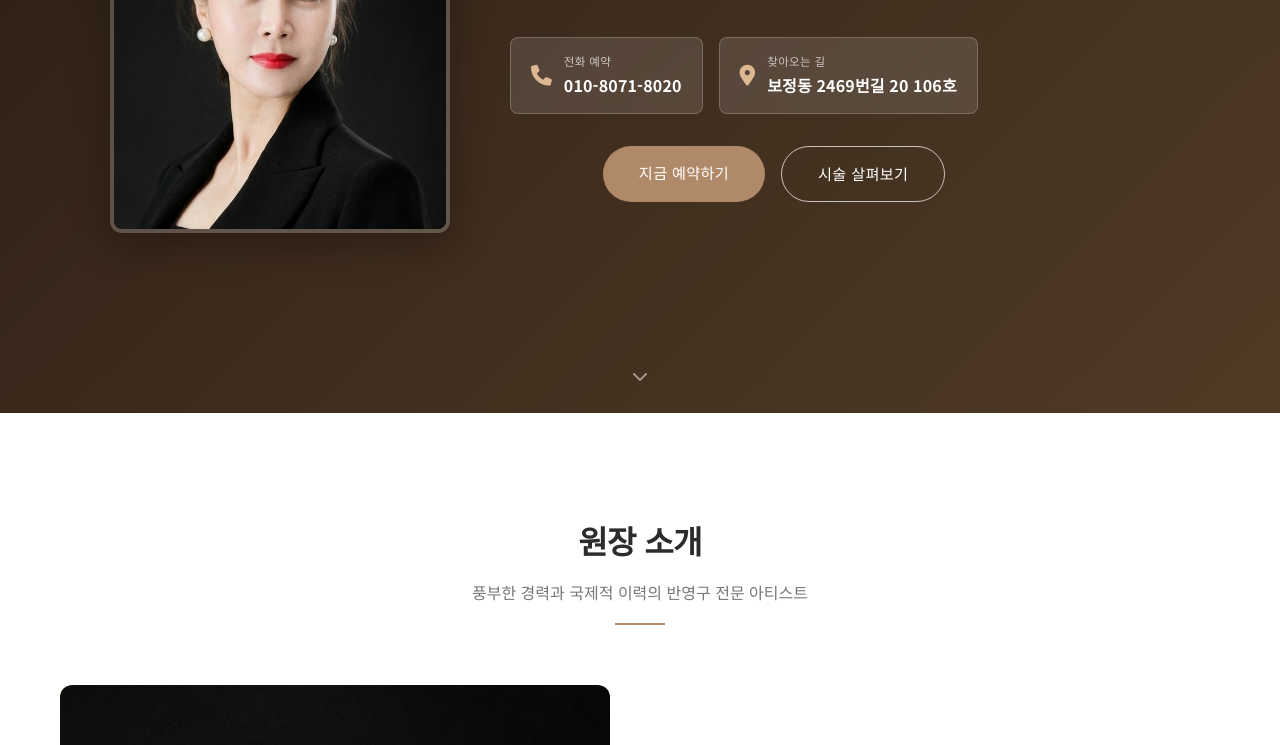
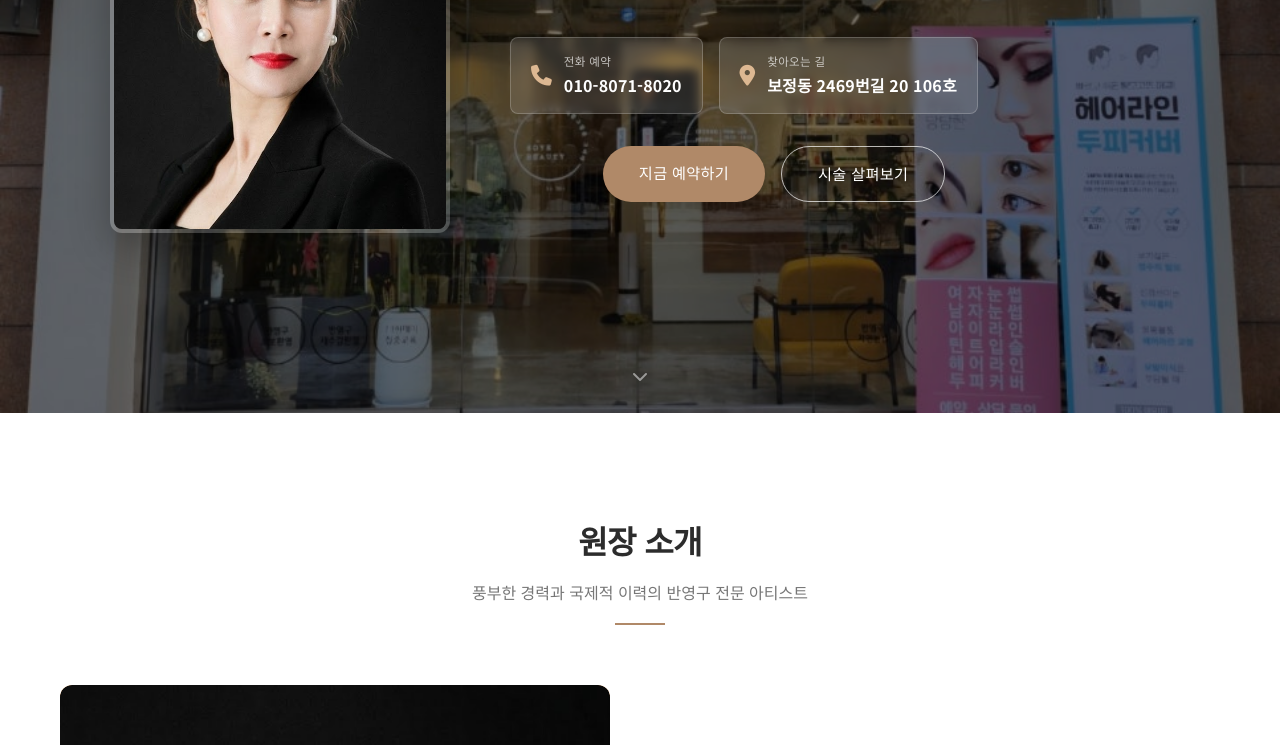
Before and after one commit to AndrewRoh/SoyeHome, a plain HTML site: page index.html in a window 1280 px wide. Shown: the part 387-1132 px from the top of the page. Drawn offline with Linux system fonts and the light colour scheme.

Commit message:
배경 이미지 추가

```diff
--- a/styles.css
+++ b/styles.css
@@ -312,7 +312,7 @@ section {
 .hero-bg {
   position: absolute;
   inset: 0;
-  background: linear-gradient(135deg, #3a2a1a 0%, #5a3f2a 40%, #7a5a3a 100%);
+  background: url('images/blog/img_13.jpg') center center / cover no-repeat;
   z-index: 0;
 }
 
@@ -320,7 +320,7 @@ section {
   content: '';
   position: absolute;
   inset: 0;
-  background: rgba(0,0,0,0.35);
+  background: rgba(0,0,0,0.55);
 }
 
 .hero-content {
```
Also changed, not shown: images/blog/img_13.jpg (added).
